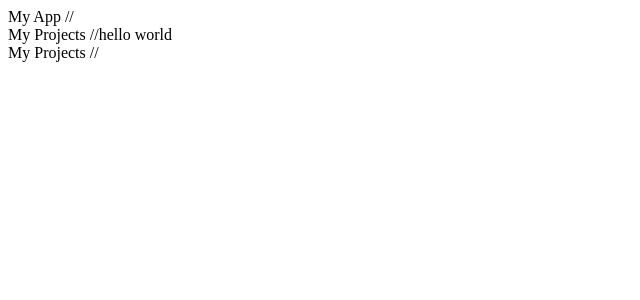
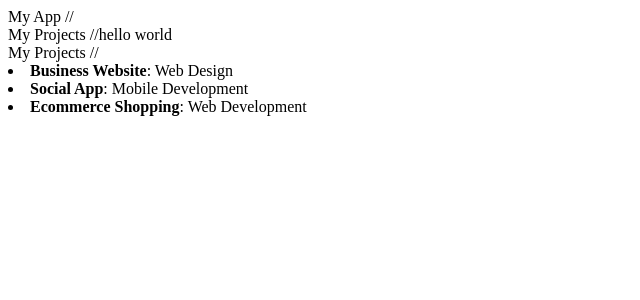
Before and after one commit to nastajus/LearnReactCrash, a React (Create React App) app: page / in a window 1280 px wide. Shown: the top 300 px of the page, without its empty margins (0-640 px from the left). Built offline with nearby package versions, Linux system fonts and the light colour scheme.

Commit message:
rudimentary component relationship being shown

```diff
--- a/src/App.js
+++ b/src/App.js
@@ -6,6 +6,8 @@ class App extends Component {
 
   constructor(){
     super();
+
+    // we don't actually want to set the data here.
     this.state = {
       projects: [
         {
--- /dev/null
+++ b/src/Components/ProjectItem.js
@@ -0,0 +1,13 @@
+import React, { Component } from 'react';
+
+class ProjectItem extends Component {
+  render() {
+    return (
+      <li className="Project">
+        <strong>{this.props.project.title}</strong>: {this.props.project.category}
+      </li>
+    );
+  }
+}
+
+export default ProjectItem;
--- a/src/Components/Projects.js
+++ b/src/Components/Projects.js
@@ -1,12 +1,23 @@
 import React, { Component } from 'react';
+import ProjectItem from './ProjectItem'
 
 class Projects extends Component {
   render() {
+    let projectItems;
+    if (this.props.projects) {
+      projectItems = this.props.projects.map(project=>{
+        //console.log(project);
+        return (
+          <ProjectItem key={project.title} project={project} />
+        );
+      });
+    }
     //console.log(this.props);
     return (
       <div className="Projects">
         My Projects
         //{this.props.test}
+        {projectItems}
       </div>
     );
   }
```
